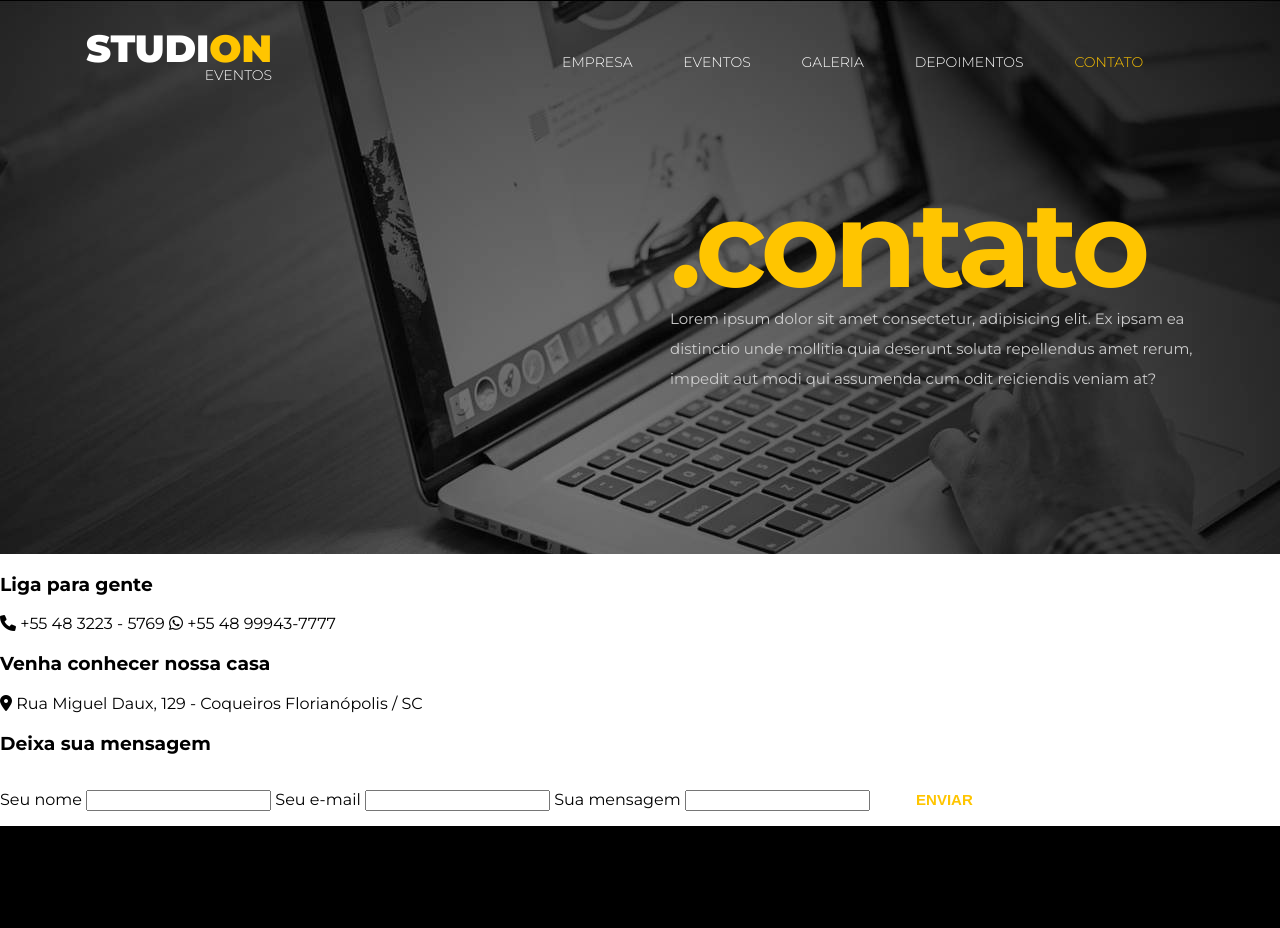
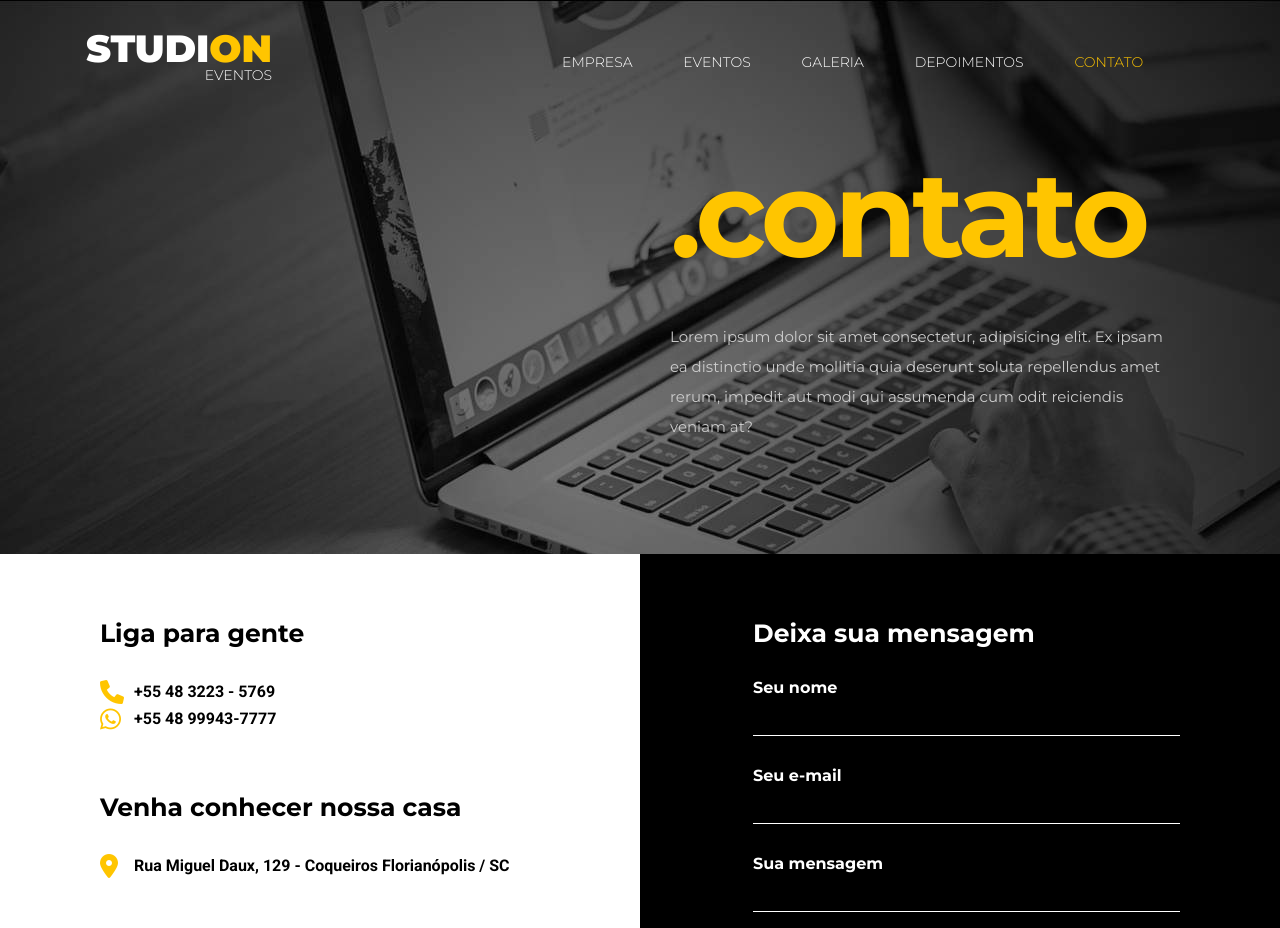
Before and after one commit to Klinsmans/studion, a website: page scr/contact.html in a window 1280 px wide. Shown: the top 928 px of the page. Drawn offline with Linux system fonts and the light colour scheme.

Commit message:
Aula-08 Completa

```diff
--- a/scr/contact.html
+++ b/scr/contact.html
@@ -56,6 +56,7 @@
     <main>
       <section class="contact">
         <section class="contact__info">
+          <div class="contact__info__container">
           <h3>Liga para gente</h3>
           <span>
             <i class="fas fa-phone-alt fa-flip-horizontal"></i>
@@ -71,10 +72,11 @@
             Rua Miguel Daux, 129 - Coqueiros Florianópolis / SC
           </span>
         </section>
+      </div>
 
         <section class="contact__form">
-          <h3>Deixa sua mensagem</h3>
-          <form action="">
+            <form class="contact__form__container" action="">
+            <h3>Deixa sua mensagem</h3>
             <label for="name">Seu nome</label>
             <input id="name" type="text" />
             <label for="email">Seu e-mail</label>
@@ -86,7 +88,15 @@
         </section>
       </section>
 
-      <section class="maps"></section>
+      <section class="maps">
+                  <iframe width="100%"
+                                    src="https://maps.google.com/maps?q=Rua%20Miguel%20Daux,%20129%20-%20Coqueiros%20Florian%C3%B3polis%20/%20SC&t=&z=13&ie=UTF8&iwloc=&output=embed"
+                   frameborder="0"
+                   scrolling="no"
+                   marginheight="0"
+                   marginwidth="0">
+        </iframe>
+      </section>
     </main>
 
     <footer class="footer">
--- a/scr/css/_button.css
+++ b/scr/css/_button.css
@@ -14,16 +14,22 @@
 .btn:hover,
 .btn:active,
 .btn:focus,
-.btn--institutional {
+.btn--institutional,
+.btn--contact {
   border-color: var(--color-primary);
   background-color: var(--color-primary);
   color: #fff;
 }
 
-.btn--institutional:hover {
+.btn--institutional:hover,
+.btn--contact:hover {
   color: var(--color-copy);
   background: unset;
   box-shadow: 0 1rem 1rem #0006;
+}
+
+.btn--contact:hover {
+  color: #fff;
 }
 
 .btn--quote {
--- a/scr/css/_contacts.css
+++ b/scr/css/_contacts.css
@@ -0,0 +1,87 @@
+.contact {
+  display: grid;
+  grid-template-columns: 1fr 1fr;
+}
+
+.contact h3 {
+  margin: 0;
+  margin-bottom: 1.875rem;
+  font-size: 1.5625rem;
+}
+
+.contact__info h3:nth-of-type(2) {
+  margin-top: 3.75rem;
+}
+
+.contact__info,
+.contact__form {
+  padding: 4rem 0;
+}
+
+.contact__info i {
+  font-size: 1.5rem;
+  color: var(--color-primary);
+}
+
+.contact__info span {
+  display: grid;
+  grid-template-columns: 1.5rem auto;
+  gap: 0.625rem;
+  align-items: center;
+  font-family: "Roboto";
+  font-weight: 700;
+  line-height: 1.6875rem;
+}
+
+.contact__info__container,
+.contact__form__container {
+  width: 540px;
+}
+
+.contact__info__container {
+  float: right;
+  padding-right: 7.125rem;
+}
+
+.contact__form__container {
+  padding-left: 7.0625rem;
+}
+
+.contact__form {
+  /* padding-left: 7.125rem; */
+  background-color: #000;
+  color: #fff;
+}
+
+.contact__form label,
+.contact__form input {
+  display: block;
+}
+
+.contact__form label {
+  font-weight: 700;
+}
+
+.contact__form input {
+  width: 100%;
+  margin-bottom: 1.875rem;
+  padding: 0.5rem 0;
+  background: unset;
+  border: unset;
+  border-bottom: 0.1rem solid #fff;
+  color: #fff;
+  font-size: 1.2rem;
+}
+
+.contact__form input:focus {
+  outline: unset;
+}
+
+.contact__form button {
+  float: right;
+}
+
+.maps,
+.maps iframe {
+  height: 36.5rem;
+}
--- a/scr/css/_hero.css
+++ b/scr/css/_hero.css
@@ -1,25 +1,31 @@
 .hero {
   position: relative;
   height: 34.625rem;
+  background-color: #000;
 }
 
 .hero__background {
   position: absolute;
-  z-index: -1;
   object-fit: contain;
   object-position: center;
+}
+
+.hero__container {
+  position: relative;
+  height: 100%;
 }
 
 .hero__copy {
   position: absolute;
   bottom: 0;
   right: 0;
-  width: 50vw;
+  width: 50%;
   padding: 7rem 1.875rem;
 }
 
 .hero__copy h2 {
   margin: 0;
+  margin-bottom: 3rem;
   font-size: 7.5rem;
   line-height: 7.5rem;
   letter-spacing: -0.3125rem;
@@ -28,7 +34,6 @@
 
 .hero__copy p {
   margin: 0;
-  margin-bottom: 3rem;
   font-size: 0.9375rem;
   line-height: 1.875rem;
   color: var(--color-copy--alt);
--- a/scr/style.css
+++ b/scr/style.css
@@ -1,4 +1,4 @@
-@import url("https://fonts.googleapis.com/css2?family=Montserrat:wght@300;400;500;700;900&family=Roboto&display=swap");
+@import url("https://fonts.googleapis.com/css2?family=Montserrat:wght@300;400;500;700;900&family=Roboto:wght@400;700&display=swap");
 @import url("https://cdnjs.cloudflare.com/ajax/libs/font-awesome/6.0.0-beta3/css/fontawesome.min.css");
 @import url("https://cdnjs.cloudflare.com/ajax/libs/font-awesome/6.0.0-beta3/css/all.min.css");
 
```
